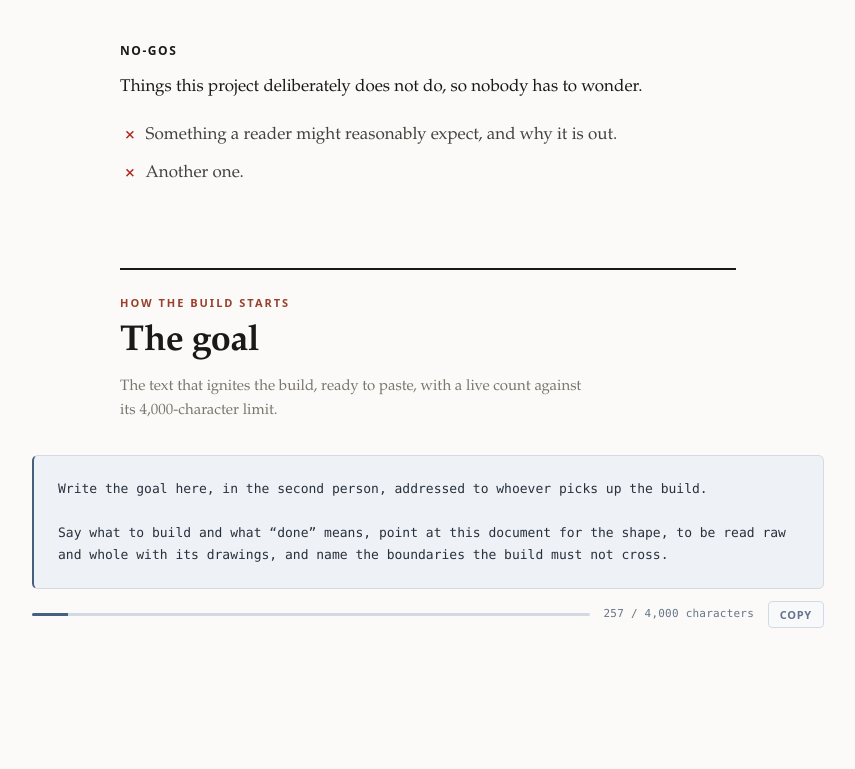
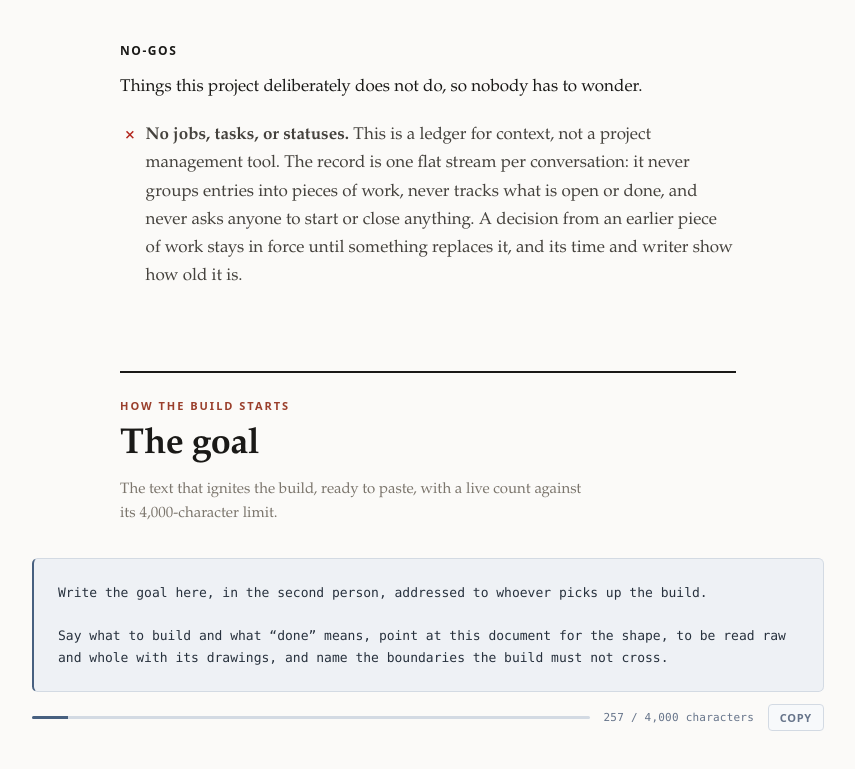
Before and after one commit to seasonedcc/seasoned-skills, a website: page shaping/ledger-database/index.html in a window 1280 px wide. Shown: the part 6730-7499 px from the top of the page, without its empty margins (212-1067 px from the left). Before the commit the page ends 7454 px from the top, so only its background shows below. Drawn offline with Linux system fonts and the light colour scheme; files that its build step writes are made by us from their sources.

Commit message:
No jobs, tasks, or statuses: a ledger for context

```diff
--- a/shaping/ledger-database/index.html
+++ b/shaping/ledger-database/index.html
@@ -444,8 +444,14 @@
         <h3>No-gos</h3>
         <p>Things this project deliberately does not do, so nobody has to wonder.</p>
         <ul class="no-gos">
-          <li>Something a reader might reasonably expect, and why it is out.</li>
-          <li>Another one.</li>
+          <li>
+            <strong>No jobs, tasks, or statuses.</strong> This is a ledger for context,
+            not a project management tool. The record is one flat stream per
+            conversation: it never groups entries into pieces of work, never tracks what
+            is open or done, and never asks anyone to start or close anything. A decision
+            from an earlier piece of work stays in force until something replaces it,
+            and its time and writer show how old it is.
+          </li>
         </ul>
       </section>
 
```
